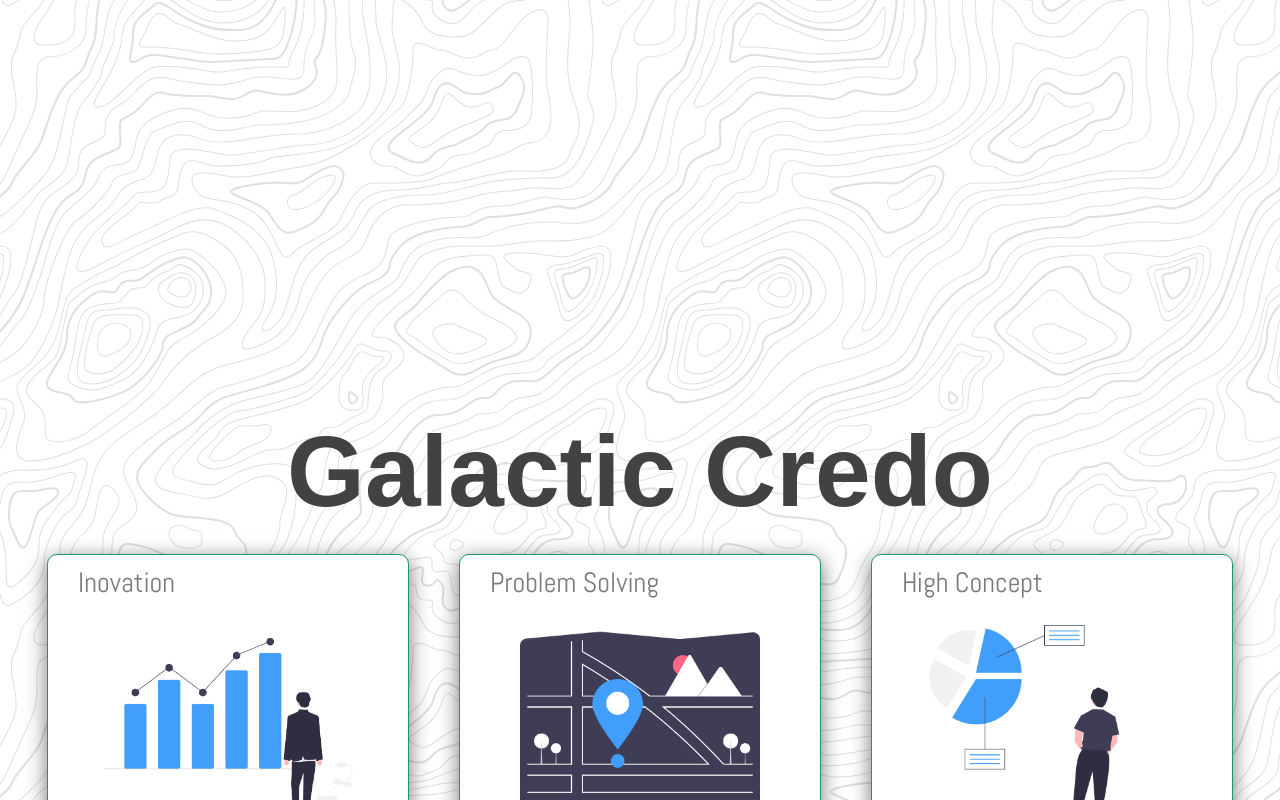
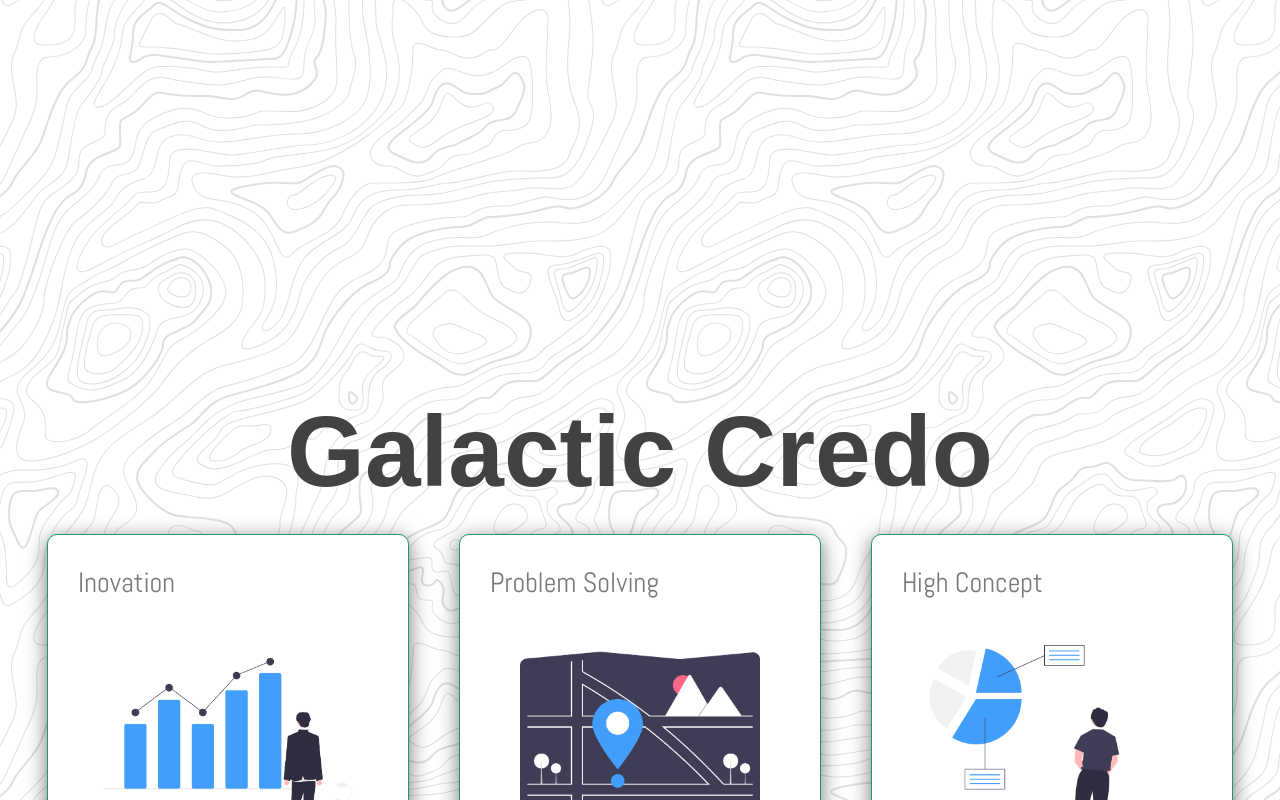
Before and after one commit to felixHerder/js-web-sketches, a plain HTML site: page vader-mode/index.html in a window 1280 px wide. Shown: the part 562-1362 px from the top of the page. Drawn offline with Linux system fonts and the light colour scheme; a web font is replaced by a local one.

Commit message:
vader-mode

```diff
--- a/vader-mode/style.css
+++ b/vader-mode/style.css
@@ -64,7 +64,7 @@ h1 {
 h2 {
     color: var(--on-background-alt);
     font-size: 28px;
-    margin: 0 10px;
+    margin: 20px 10px;
     font-weight: normal;
 }
 
```
Also changed, not shown: vader-mode/img/vader2.jpg, vader-mode/img/vader3.jpg.
